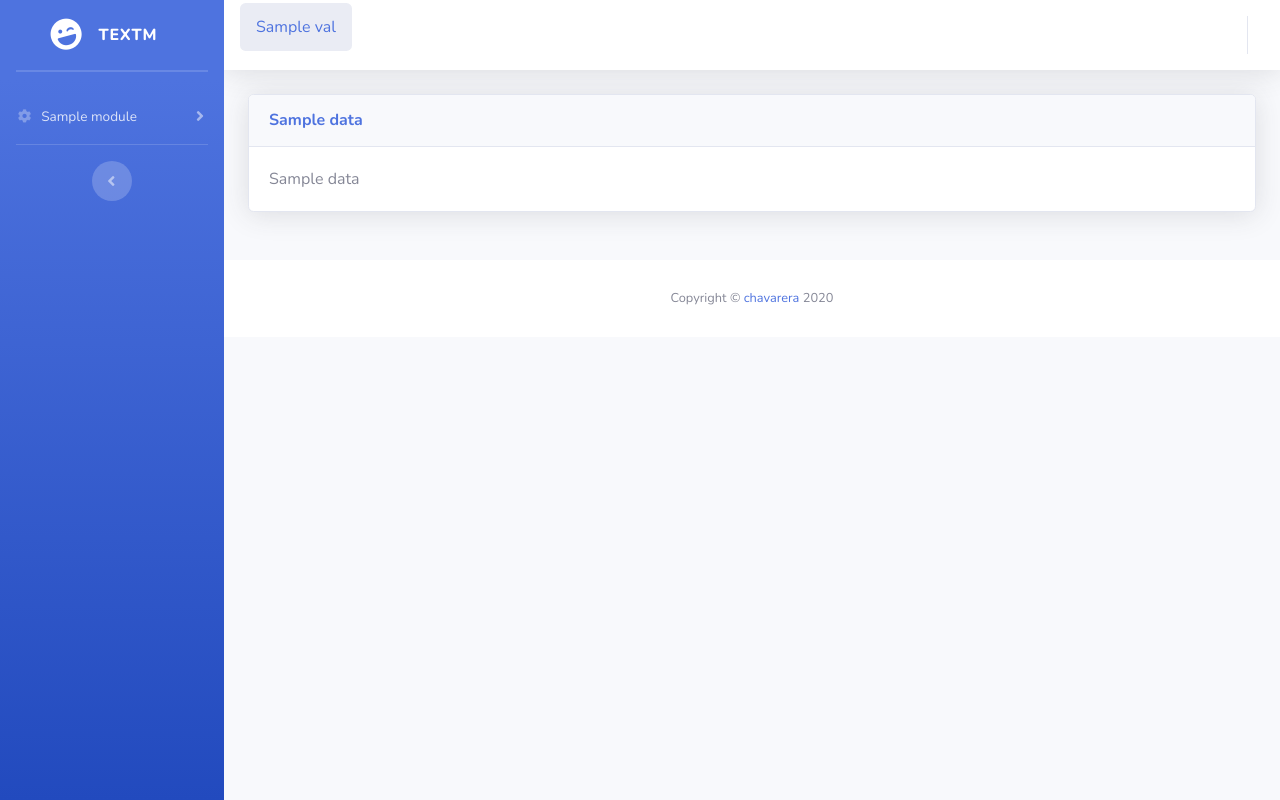
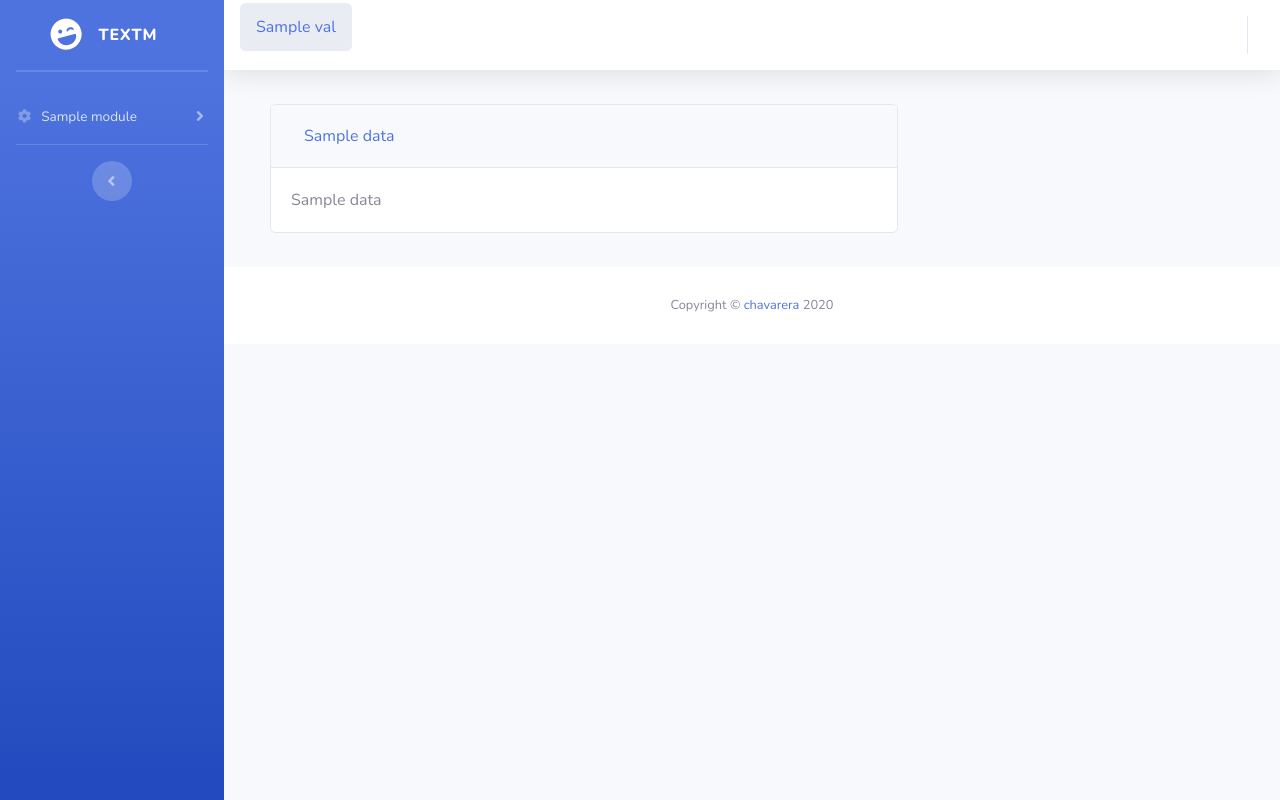
Before and after one commit to chavarera/TextM, a Django app: template Strings/template/Strings/details.html in a window 1280 px wide. Run offline with Django 3.2, Linux system fonts and the light colour scheme; the template is opened without the code that fills it: most values are stand-ins (such as "Sample title", 1, 10 or a date in 2020); some libraries are stand-ins or nearby versions.

Commit message:
Accordion Added on Details Page

```diff
--- a/Strings/template/Strings/details.html
+++ b/Strings/template/Strings/details.html
@@ -4,23 +4,27 @@
 {% block content %}
 <!-- Content Column -->
 
+<div class="col-lg-12 mb-4">
+    <div id="accordion" class="col-md-8">
         {% for k,v in data.items  %}
- <div class="col-lg-12 mb-4">
-
-    <!-- Project Card Example -->
-    <div class="card shadow mb-4">
-        <div class="card-header py-3">
-            <h6 class="m-0 font-weight-bold text-primary">
+            <div class="card" style="margin: 10px;">
+                <div class="card-header" id="heading{{k}}">
+                    <h5 class="mb-0">
+                        <button class="btn btn-link" data-toggle="collapse" data-target="#collapse{{k}}"
+                            aria-expanded="true" aria-controls="collapse{{k}}">
                             {{k}}
-            </h6>
+                        </button>
+                    </h5>
                 </div>
+                <div id="collapse{{k}}" class="collapse show" aria-labelledby="heading{{k}}" data-parent="#accordion">
                     <div class="card-body">
                         {{v}}
                     </div>
                 </div>
             </div>
         {% endfor %}
-<div>
+    </div>
 </div>
 
+
 {% endblock %}
--- a/Strings/views.py
+++ b/Strings/views.py
@@ -15,7 +15,8 @@ def Methods(request,obj):
         'dictionary':dict,
         'tuple':tuple,
         'set':set,
-        'string':str
+        'string':str,
+
     }
     params = {}
     if obj in objs.keys():
```
Lines whose indentation alone changed are shown as unchanged.
